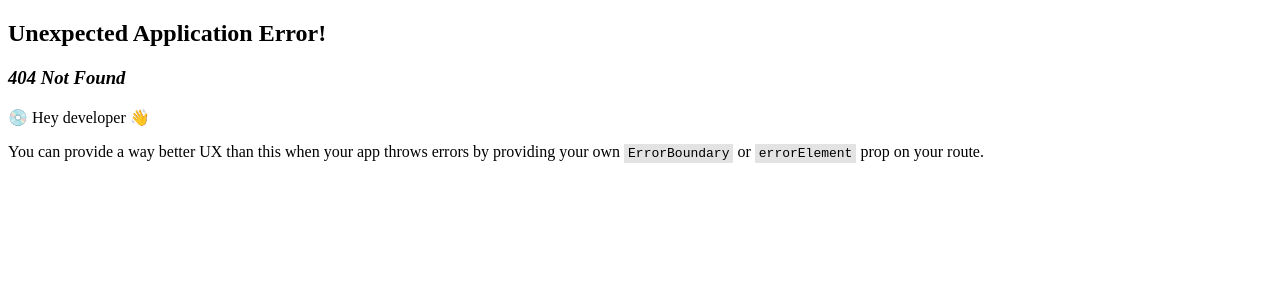
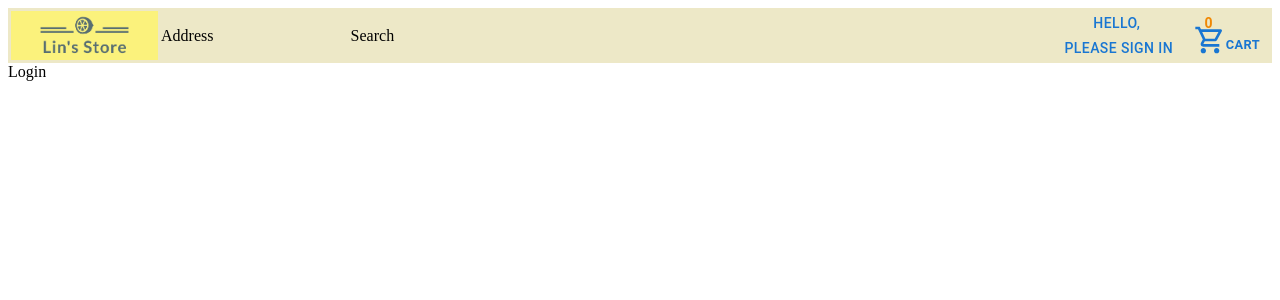
Before and after one commit to Linxuan-Chen/store_demo_frontend, a React (Create React App) app: page /login in a window 1280 px wide. Before the commit this address had no page. Shown: the top 300 px of the page. Built offline with nearby package versions, Linux system fonts and the light colour scheme; no server answers.

Commit message:
feat(homepage): add auto login features

```diff
--- a/src/components/Buttons/ShoppingCartIcon/ShoppingCartIcon.module.scss
+++ b/src/components/Buttons/ShoppingCartIcon/ShoppingCartIcon.module.scss
@@ -5,8 +5,8 @@
 }
 .shoppingCartNumber {
     position: absolute;
-    top: 4px;
+    top: 2px;
     color: $orange;
     font-weight: bold;
-    right: 61px;
+    right: 58px;
 }
--- a/src/pages/homepage/Homepage.tsx
+++ b/src/pages/homepage/Homepage.tsx
@@ -1,8 +1,6 @@
 import React from 'react'
 
-type Props = {}
-
-export default function Homepage({}: Props) {
+export default function Homepage() {
   return (
     <div>homepage</div>
   )
--- a/src/pages/layout/Layout.module.scss
+++ b/src/pages/layout/Layout.module.scss
@@ -31,6 +31,17 @@
     .search {
         flex-grow: 1;
     }
+    .account {
+        height: 100%;
+        .accountButton {
+            border: 1px solid transparent;
+            height: 100%;
+            white-space: break-spaces;
+            &:hover {
+                border: 1px solid $dark-gray;
+            }
+        }
+    }
     .clickBox {
         width: 90px;
         height: 100%;
@@ -40,9 +51,10 @@
         display: flex;
         justify-content: center;
         align-items: flex-end;
+        border: 1px solid transparent;
         &:hover {
             cursor: pointer;
-            border-color: $dark-gray;
+            border: 1px solid $dark-gray;
         }
         .cart {
             width: 100%;
--- a/src/pages/layout/Layout.tsx
+++ b/src/pages/layout/Layout.tsx
@@ -1,6 +1,6 @@
-import { useCallback, useEffect, useRef } from 'react';
+import { useEffect, useState } from 'react';
 import { Outlet, useNavigate } from 'react-router-dom';
-import { Button } from '@mui/material';
+import { Button, Menu, MenuItem } from '@mui/material';
 import styles from './Layout.module.scss';
 import storeLogo from '../../assets/logo.png';
 import ShoppingCartIcon from '../../components/Buttons/ShoppingCartIcon/ShoppingCartIcon';
@@ -8,33 +8,183 @@ import {
     useGetCartItemCountQuery,
     useCreateNewCartMutation,
 } from '../../store/cartApiSlice';
+import {
+    useGetUserStatusQuery,
+    useLoginMutation,
+    useRefreshTokenMutation,
+    useLogoutMutation,
+    useMergeCartMutation,
+} from '../../store/accountApiSlice';
+import { FetchBaseQueryError } from '@reduxjs/toolkit/query';
 
 export default function Layout() {
     const navigate = useNavigate();
-    const cartId = localStorage.getItem('cart_id') || '';
-    const { data: countData, refetch } = useGetCartItemCountQuery(cartId, {
-        skip: !cartId,
-    });
-    const [createNewCart, { isError, isLoading }] = useCreateNewCartMutation();
+    const [cartId, setCartId] = useState(localStorage.getItem('cart_id'));
+    const [welcomeMsg, setWelcomeMsg] = useState('Hello, \nplease sign in');
+    const { data: countData, refetch: refetchCount } = useGetCartItemCountQuery(
+        cartId,
+        {
+            skip: cartId === null,
+        }
+    );
+    const [
+        createNewCart,
+        {
+            isError: isCreateCartError,
+            isLoading: isCreateCartLoading,
+            isSuccess: isCreateCartSuccess,
+            data: createCartData,
+        },
+    ] = useCreateNewCartMutation();
+    const [refreshToken] = useRefreshTokenMutation();
+    const [login] = useLoginMutation();
+    const [logout] = useLogoutMutation();
+    const [mergeCart] = useMergeCartMutation();
+    const {
+        data: userStatus,
+        error: userStatusError,
+        isError: isUserStatusError,
+        isSuccess: isUserStatusSuccess,
+        isFetching: isUserStatusFetching,
+        refetch: refetchUserStatus,
+    } = useGetUserStatusQuery();
+    const [isLoggedIn, setIsLoggedIn] = useState(false);
+    // Profile Menu
+    const [anchorEl, setAnchorEl] = useState<null | HTMLElement>(null);
+    const open = Boolean(anchorEl);
 
+    /**
+     * @description: Check if anonymous cart_id exists
+     * if not: create a new one
+     * if so: fetch the data of corresponding cart
+     */
     useEffect(() => {
-        const createCart = async () => {
-            const storedCartId = localStorage.getItem('cart_id');
-            if (!storedCartId) {
-                const newCartId = (await createNewCart({}).unwrap()).id;
-                localStorage.setItem('cart_id', newCartId);
+        const autoLogin = async () => {
+            if (!isUserStatusFetching) {
+                if (isUserStatusError) {
+                    const errorStatus = (userStatusError as FetchBaseQueryError)
+                        .status;
+                    const errorData = (userStatusError as FetchBaseQueryError)
+                        .data as {
+                        detail: string;
+                    };
+                    if (errorStatus === 401 && errorData) {
+                        if (
+                            errorData.detail ===
+                            'Authentication credentials were not provided.'
+                        ) {
+                            // try to fresh jwt token first
+                            refreshToken()
+                                .unwrap()
+                                .then(() => {
+                                    setIsLoggedIn(true);
+                                })
+                                .catch(async () => {
+                                    setIsLoggedIn(false);
+                                    /*  check if anonymous cart id is stored in localstorage,
+                                    if not, create a new anonymous cart, and save the id in localstorage*/
+                                    const storedCartId =
+                                        localStorage.getItem('cart_id');
+
+                                    if (!storedCartId) {
+                                        createNewCart();
+                                    }
+                                });
+                        }
+                    }
+                } else if (isUserStatusSuccess) {
+                    setIsLoggedIn(true);
+                }
             }
         };
-
-        createCart();
-    }, [createNewCart]);
+        autoLogin();
+    }, [
+        createNewCart,
+        userStatusError,
+        refreshToken,
+        isUserStatusError,
+        isUserStatusFetching,
+        isUserStatusSuccess,
+    ]);
 
     useEffect(() => {
         const storedCartId = localStorage.getItem('cart_id');
         if (storedCartId) {
-            refetch();
+            refetchCount();
         }
-    }, [refetch]);
+    }, [refetchCount]);
+
+    useEffect(() => {
+        if (isLoggedIn) {
+            const newCartId = userStatus ? String(userStatus.cart_id) : null;
+            setCartId(newCartId);
+        } else {
+            const newCartId = localStorage.getItem('cart_id');
+            setCartId(newCartId);
+        }
+    }, [isLoggedIn, userStatus]);
+
+    useEffect(() => {
+        const getWelcomeMsg = () => {
+            setWelcomeMsg(
+                `Hello,\n ${
+                    userStatus && !userStatusError
+                        ? userStatus.first_name
+                        : 'please sign in'
+                }`
+            );
+        };
+        getWelcomeMsg();
+    }, [userStatusError, userStatus]);
+
+    /**
+     * @description: Get welcome message
+     * @return {string} welcome message displayed in account menu
+     */
+    // Menu trigger methods
+    const handleClick = (event: React.MouseEvent<HTMLButtonElement>) => {
+        setAnchorEl(event.currentTarget);
+    };
+    const handleClose = () => {
+        setAnchorEl(null);
+    };
+    const handleSignInTest = () => {
+        login({
+            password: '940620Chen!',
+            username: 'linxuanchen2017@gmail.com',
+            keep_me_signed_in: false,
+        })
+            .unwrap()
+            .then(() => {
+                mergeCart({
+                    anonymous_cart_id: localStorage.getItem('cart_id'),
+                })
+                    .unwrap()
+                    .then((data) => {
+                        localStorage.setItem('cart_id', data.anonymous_cart_id);
+                    })
+                    .finally(() => {
+                        refetchUserStatus();
+                    });
+            });
+    };
+    const handleSignOutTest = async () => {
+        logout()
+            .unwrap()
+            .then(() => {
+                setIsLoggedIn(false);
+                createNewCart();
+            }).catch(() => {});
+    };
+
+    useEffect(() => {
+        if (isCreateCartSuccess && createCartData) {
+            const newCartId = createCartData.id;
+            localStorage.setItem('cart_id', newCartId);
+            setCartId(newCartId);
+        }
+    }, [isCreateCartSuccess, createCartData]);
+
     return (
         <>
             <nav className={styles.navBarTop}>
@@ -50,10 +200,39 @@ export default function Layout() {
                 </Button>
                 <div className={styles.address}>Address</div>
                 <div className={styles.search}>Search</div>
+                <div className={styles.account}>
+                    <Button
+                        id='basic-button'
+                        aria-controls={open ? 'basic-menu' : undefined}
+                        aria-haspopup='true'
+                        aria-expanded={open ? 'true' : undefined}
+                        onClick={handleClick}
+                        className={styles.accountButton}
+                    >
+                        {welcomeMsg}
+                    </Button>
+                    <Menu
+                        open={open}
+                        anchorEl={anchorEl}
+                        onClose={handleClose}
+                        MenuListProps={{
+                            'aria-labelledby': 'basic-button',
+                        }}
+                    >
+                        <MenuItem onClick={handleSignInTest}>Sign in</MenuItem>
+                        <MenuItem onClick={handleSignOutTest}>
+                            Sign Out
+                        </MenuItem>
+                    </Menu>
+                </div>
                 <Button
                     className={styles.clickBox}
-                    onClick={() => navigate(`/cart/${cartId}/`)}
-                    disabled={isError || isLoading}
+                    onClick={() => {
+                        console.log(cartId, isLoggedIn);
+
+                        // navigate(`/cart/${cartId}/`)
+                    }}
+                    disabled={isCreateCartError || isCreateCartLoading}
                 >
                     <div className={styles.cart}>
                         <ShoppingCartIcon itemCount={countData?.count || 0} />
--- /dev/null
+++ b/src/pages/login/Login.tsx
@@ -0,0 +1,11 @@
+import React from 'react';
+
+const Login: React.FC = (props) => {
+  return (
+    <>
+        Login
+    </>
+  );
+};
+
+export default Login;
--- a/src/routes/index.tsx
+++ b/src/routes/index.tsx
@@ -7,12 +7,14 @@ import {
 import Cart from '../pages/cart/Cart';
 import Homepage from '../pages/homepage/Homepage';
 import Layout from '../pages/layout/Layout';
+import Login from '../pages/login/Login';
 
 const router = createBrowserRouter(
     createRoutesFromElements(
         <Route element={<Layout />}>
             <Route path='/' element={<Homepage />} />
-      <Route path='/cart/:cart_id' element={<Cart />} />
+            <Route path='/cart/:cart_id/' element={<Cart />} />
+            <Route path='/login/' element={<Login />} />
         </Route>
     )
 );
--- /dev/null
+++ b/src/store/accountApiSlice.tsx
@@ -0,0 +1,55 @@
+import { createApi, fetchBaseQuery } from '@reduxjs/toolkit/query/react';
+import type {
+    UserStatusResponse,
+    UserLoginPayload,
+    MergeCartResponse,
+    MergeCartPayload,
+} from '../types/api/accountApiTypes';
+
+const loginApiSlice = createApi({
+    reducerPath: 'accountApi',
+    baseQuery: fetchBaseQuery({
+        baseUrl: '/account/',
+        credentials: 'include',
+    }),
+    endpoints: (builder) => ({
+        getUserStatus: builder.query<UserStatusResponse, void>({
+            query: () => 'check-user-status/',
+        }),
+        login: builder.mutation<void, UserLoginPayload>({
+            query: (payload) => ({
+                url: 'login/',
+                method: 'POST',
+                body: payload,
+            }),
+        }),
+        logout: builder.mutation<void, void>({
+            query: () => ({
+                url: 'logout/',
+                method: 'POST',
+            }),
+        }),
+        refreshToken: builder.mutation<void, void>({
+            query: () => ({
+                url: 'token/refresh/',
+                method: 'POST',
+            }),
+        }),
+        mergeCart: builder.mutation<MergeCartResponse, MergeCartPayload>({
+            query: (payload) => ({
+                url: 'merge-cart/',
+                method: 'POST',
+                body: payload,
+            }),
+        }),
+    }),
+});
+
+export const {
+    useGetUserStatusQuery,
+    useLoginMutation,
+    useLogoutMutation,
+    useRefreshTokenMutation,
+    useMergeCartMutation,
+} = loginApiSlice;
+export default loginApiSlice;
--- a/src/store/cartApiSlice.tsx
+++ b/src/store/cartApiSlice.tsx
@@ -1,32 +1,25 @@
 import { createApi, fetchBaseQuery } from '@reduxjs/toolkit/query/react';
-import BASE_URL from '../config';
-
-interface CartItemCount {
-    count: Number;
-}
-
-interface CreateNewCart {
-    id: string;
-}
+import type { CartItemCount, CreateNewCart } from '../types/api/cartApiTypes';
 
 const cartApiSlice = createApi({
-    reducerPath: 'api',
+    reducerPath: 'cartApi',
     baseQuery: fetchBaseQuery({
-        baseUrl: `${BASE_URL}/store/`,
+        baseUrl: '/api/store/',
+        credentials: 'include',
     }),
     endpoints: (builder) => ({
-        getCartItemCount: builder.query<CartItemCount, string>({
-            query: (id) => `cart/${id}/items/count/`,
+        getCartItemCount: builder.query<CartItemCount, string | null>({
+            query: (id) => `/cart/${id}/items/count/`,
         }),
-        createNewCart: builder.mutation<CreateNewCart, Object>({
+        createNewCart: builder.mutation<CreateNewCart, void>({
             query: () => ({
-                url: 'cart/',
+                url: '/cart/',
                 method: 'POST',
-                payload: {},
             }),
         }),
     }),
 });
 
-export const { useGetCartItemCountQuery, useCreateNewCartMutation } = cartApiSlice;
+export const { useGetCartItemCountQuery, useCreateNewCartMutation } =
+    cartApiSlice;
 export default cartApiSlice;
--- a/src/store/store.ts
+++ b/src/store/store.ts
@@ -1,12 +1,16 @@
 import { configureStore } from '@reduxjs/toolkit';
 import cartApiSlice from './cartApiSlice';
+import loginApiSlice from './accountApiSlice';
 
 const store = configureStore({
     reducer: {
         [cartApiSlice.reducerPath]: cartApiSlice.reducer,
+        [loginApiSlice.reducerPath]: loginApiSlice.reducer,
     },
     middleware: (getDefaultMiddleware) => {
-        return getDefaultMiddleware().concat(cartApiSlice.middleware);
+        return getDefaultMiddleware()
+            .concat(cartApiSlice.middleware)
+            .concat(loginApiSlice.middleware);
     },
 });
 
--- /dev/null
+++ b/src/types/api/cartApiTypes.ts
@@ -0,0 +1,7 @@
+export interface CartItemCount {
+    count: Number;
+}
+
+export interface CreateNewCart {
+    id: string;
+}
```
Also changed, not shown: src/types/api/accountApiTypes.ts (added, +18 -0 lines). Lines whose indentation alone changed are shown as unchanged.
